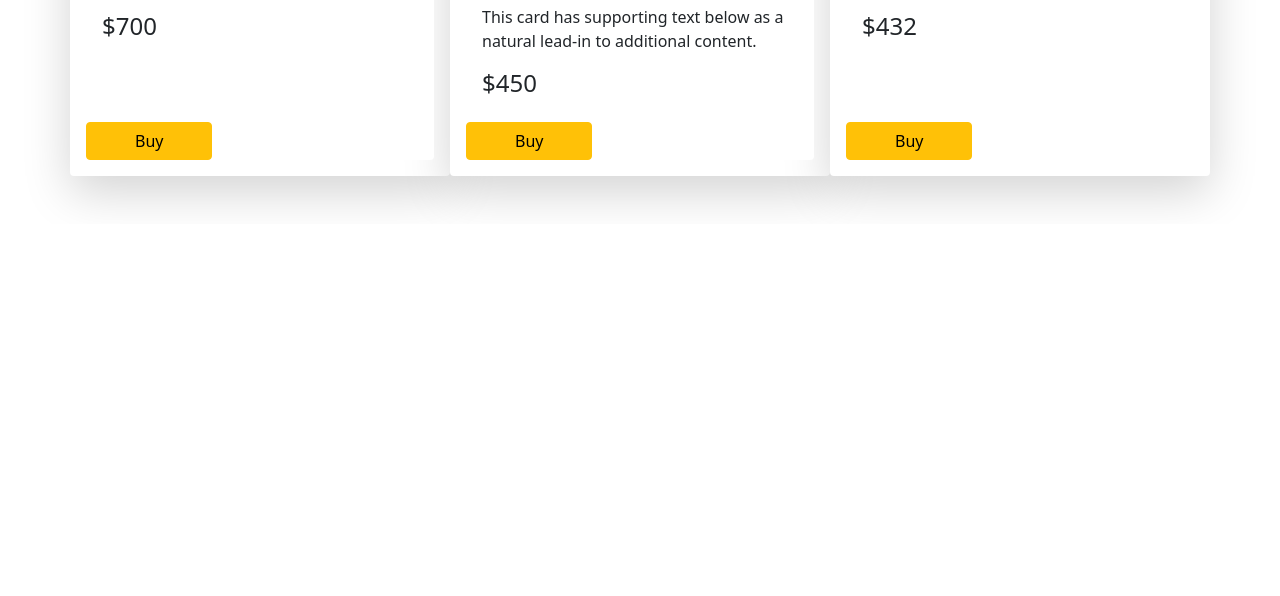
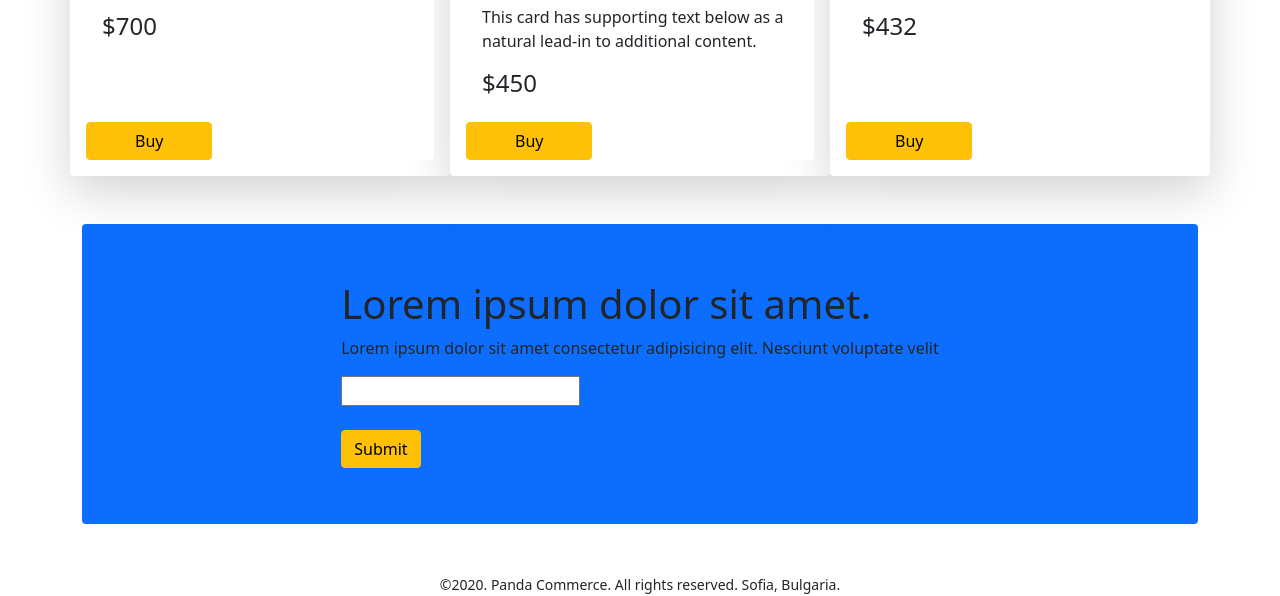
Before and after one commit to RomanaIdressEkfa/panda-commerce, a plain HTML site: page index.html in a window 1280 px wide. Shown: the part 1895-2491 px from the top of the page. Before the commit the page ends 2119 px from the top, so only its background shows below. Drawn offline with nearby package versions, Linux system fonts and the light colour scheme.

Commit message:
4th push

```diff
--- a/index.html
+++ b/index.html
@@ -217,9 +217,26 @@
                  </div>
                </div>
              </div>
+
+
+             <!-- last part
+             -->
+             <section style="height: 300px;"  class="container d-flex justify-content-center align-items-center bg-primary rounded mb-5">
+
+                 <div class="">
+                     <h1>Lorem ipsum dolor sit amet.</h1>
+                     <p class="text-wrap">Lorem ipsum dolor sit amet consectetur adipisicing elit. Nesciunt voluptate velit </p>
+                     <input type="text">
+                     <br><br>
+                     <button class="btn btn-warning">Submit</button>
+                 </div>
+             </section>
         </section>
      </main>
      <footer>
+         <div class="text-center">
+             <small>©2020. Panda Commerce. All rights reserved. Sofia, Bulgaria.</small>
+         </div>
 
      </footer>
 
```
